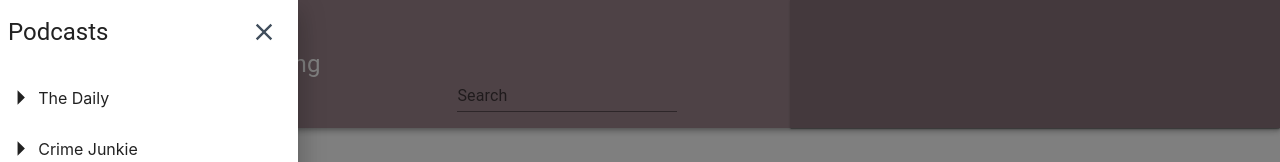
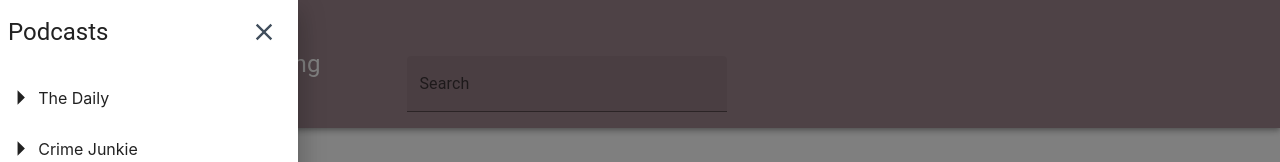
Before and after one commit to ramseylove/podcast-player, a Next.js app: page / in a window 1280 px wide. Shown: the top 162 px of the page. Built offline with nearby package versions, Linux system fonts and the light colour scheme.

Commit message:
header with search bar

```diff
--- a/components/episode/EpisodePlayer.jsx
+++ b/components/episode/EpisodePlayer.jsx
@@ -19,8 +19,10 @@
         flexDirection: "column",
         justifyContent: "space-between",
         backgroundColor: "#88737a",
+        backgroundColor: "primary.main",
         color: "primary.contrastText",
         flexBasis: "30rem",
+        boxShadow: 0,
       }}
     >
       {children}
--- a/components/ui/SearchBar.jsx
+++ b/components/ui/SearchBar.jsx
@@ -4,12 +4,23 @@
   const theme = useTheme();
   return (
     <Box
+      component="form"
       sx={{
         alignSelf: "end",
         marginBottom: "1rem",
+        flexBasis: "20rem",
+        backgroundColor: "primary.main",
+        color: "primary.contrastText",
       }}
+      autoComplete="off"
     >
-      <TextField id="search" label="Search" type="search" variant="standard" />
+      <TextField
+        id="search"
+        label="Search"
+        type="search"
+        variant="filled"
+        fullWidth="true"
+      />
     </Box>
   );
 };
--- /dev/null
+++ b/next.config.js
@@ -0,0 +1,5 @@
+const nextConfig = {
+  reactStaticMode: true,
+};
+// had issues with esm  export
+module.exports = nextConfig;
--- a/pages/index.js
+++ b/pages/index.js
@@ -1,4 +1,6 @@
 import { useEffect, useState } from "react";
+
+// Components
 import ShowList from "../components/show/ShowList";
 import EpisodeList from "../components/episode/EpisodeList";
 import Header from "../components/ui/header";
```
Also changed, not shown: 1 other file (tests, documents, lock files or other folders).
